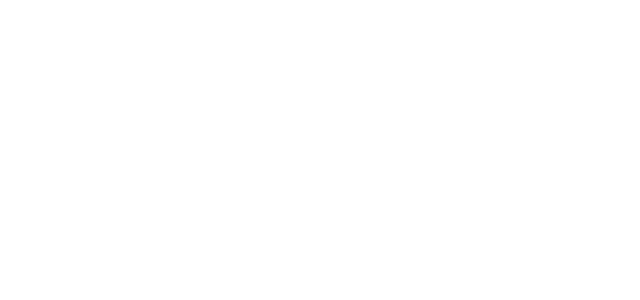
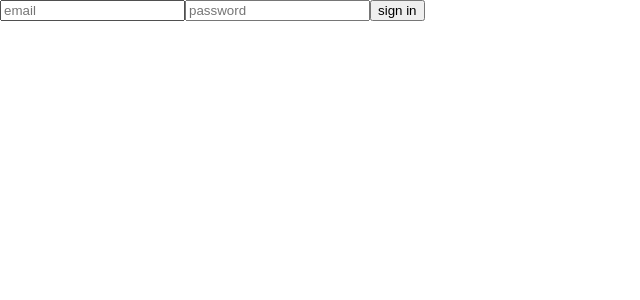
Before and after one commit to kimhw7/wanted-pre-onboarding-frontend, a React (Create React App) app: page /signin in a window 1280 px wide. Before the commit this address had no page. Shown: the top 300 px of the page, without its empty margins (0-640 px from the left). Built offline with nearby package versions, Linux system fonts and the light colour scheme.

Commit message:
sign up 구현
sign up 기능 구현

```diff
--- a/package.json
+++ b/package.json
@@ -6,6 +6,7 @@
     "@testing-library/jest-dom": "^5.16.5",
     "@testing-library/react": "^13.4.0",
     "@testing-library/user-event": "^13.5.0",
+    "axios": "^1.3.0",
     "react": "^18.2.0",
     "react-dom": "^18.2.0",
     "react-router-dom": "^6.8.0",
--- a/src/App.js
+++ b/src/App.js
@@ -1,17 +1,16 @@
 import "./reset.css";
 import { Routes, Route } from "react-router-dom";
 
-import Signup from "./pages/Signin";
-import Signin from "./pages/Signup";
+import Signin from "./pages/Signin";
+import Signup from "./pages/Signup";
 import Todo from "./pages/Todo";
 
 function App() {
-  console.log(process.env.TODO_API_URL);
   return (
     <>
       <Routes>
         <Route path="signup" element={<Signup />} />
-        <Route path="signip" element={<Signin />} />
+        <Route path="signin" element={<Signin />} />
         <Route path="todo" element={<Todo />} />
       </Routes>
     </>
--- a/src/components/SigninForm.js
+++ b/src/components/SigninForm.js
@@ -1,7 +1,15 @@
 import styled from "styled-components";
 
 const SigninForm = () => {
-  return <div></div>;
+  return (
+    <FormWrapper>
+      <input type="text" placeholder="email" />
+      <input type="password" placeholder="password" />
+      <button>sign in</button>
+    </FormWrapper>
+  );
 };
 
+const FormWrapper = styled.section``;
+
 export default SigninForm;
--- a/src/components/SignupForm.js
+++ b/src/components/SignupForm.js
@@ -1,7 +1,73 @@
 import styled from "styled-components";
+import { useState, useEffect } from "react";
+import { useNavigate } from "react-router-dom";
+import axios from "axios";
 
 const SignupForm = () => {
-  return <div></div>;
+  const navigate = useNavigate();
+  const [email, setEmail] = useState("");
+  const [password, setPassword] = useState("");
+  const [isButtonDisabled, setIsButtonDisabled] = useState(true);
+
+  const handleClickSignup = () => {
+    try {
+      axios
+        .post(
+          "https://pre-onboarding-selection-task.shop/auth/signup",
+          {
+            email: email,
+            password: password,
+          },
+          {
+            headers: { "Content-Type": "application/json" },
+          }
+        )
+        .then(() => navigate("/signin"));
+    } catch (err) {
+      alert("회원가입에 실패했습니다.");
+    }
+  };
+
+  // 유효성 검사
+  useEffect(() => {
+    if (email.includes("@") && password.length >= 8) {
+      setIsButtonDisabled(false);
+    }
+  }, [email, password]);
+
+  return (
+    <FormWrapper>
+      <input
+        data-testid="email-input"
+        type={"text"}
+        placeholder="email"
+        onChange={(e) => setEmail(e.target.value)}
+      />
+      <input
+        data-testid="password-input"
+        type={"password"}
+        placeholder="password"
+        onChange={(e) => setPassword(e.target.value)}
+      />
+      <button
+        className="signupButton"
+        data-testid="signup-button"
+        onClick={handleClickSignup}
+        disabled={isButtonDisabled}
+      >
+        회원가입
+      </button>
+      <div>hi</div>
+    </FormWrapper>
+  );
 };
 
+const FormWrapper = styled.section`
+  display: flex;
+  flex-direction: column;
+
+  > .signupButton {
+  }
+`;
+
 export default SignupForm;
--- a/src/pages/Signin.js
+++ b/src/pages/Signin.js
@@ -1,7 +1,15 @@
-import styled from "styled-component";
+import styled from "styled-components";
 
-const Signup = () => {
-  return <div></div>;
+import SigninForm from "../components/SigninForm";
+
+const Signin = () => {
+  return (
+    <SigninWrapper>
+      <SigninForm />
+    </SigninWrapper>
+  );
 };
 
-export default Signup;
+const SigninWrapper = styled.main``;
+
+export default Signin;
--- a/src/pages/Signup.js
+++ b/src/pages/Signup.js
@@ -1,7 +1,17 @@
 import styled from "styled-components";
 
-const Signin = () => {
-  return <div></div>;
+import SignupForm from "../components/SignupForm";
+
+const Signup = () => {
+  return (
+    <SignupWrapper>
+      <SignupForm />
+    </SignupWrapper>
+  );
 };
 
-export default Signin;
+const SignupWrapper = styled.main`
+  height: 400px;
+`;
+
+export default Signup;
--- a/src/pages/Todo.js
+++ b/src/pages/Todo.js
@@ -1,7 +1,7 @@
 import styled from "styled-components";
 
 const Todo = () => {
-  return <div></div>;
+  return <div>gd</div>;
 };
 
 export default Todo;
```
Also changed, not shown: 1 other file (tests, documents, lock files or other folders).
